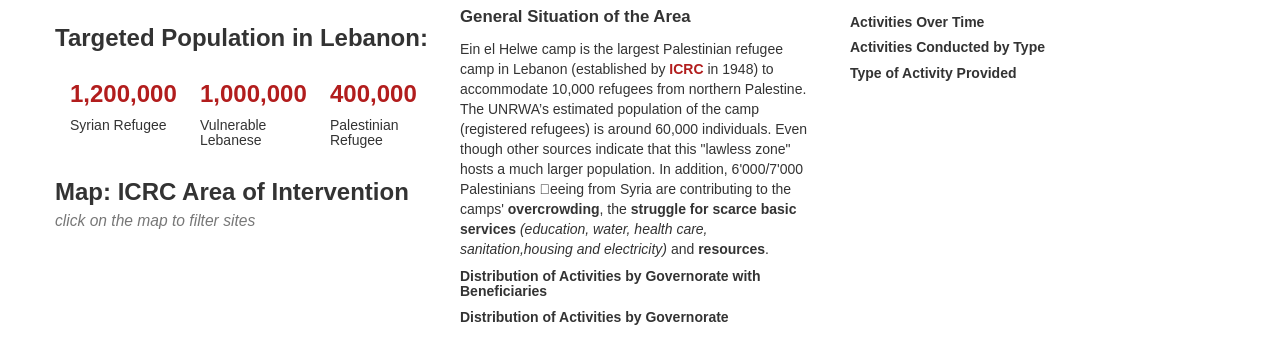
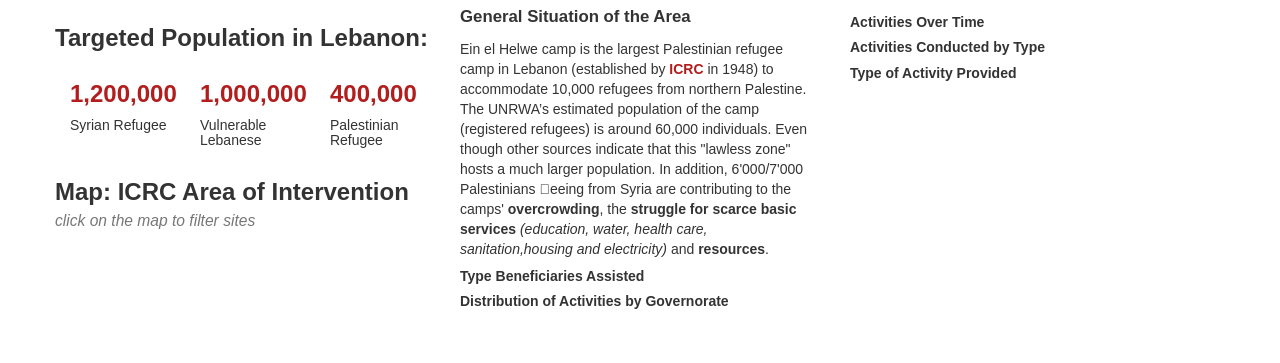
Before and after one commit to NicoleHayek/NicoleHayek.github.io, a plain HTML site: page ICRC_Dashboard/ICRC_dashboard.html in a window 1280 px wide. Shown: the part 69-432 px from the top of the page. Drawn offline with nearby package versions, Linux system fonts and the light colour scheme; a script that the page names is missing.

Commit message:
title change

```diff
--- a/ICRC_Dashboard/ICRC_dashboard.html
+++ b/ICRC_Dashboard/ICRC_dashboard.html
@@ -74,7 +74,7 @@ from Syria are contributing to the camps' <b>overcrowding</b>, the <b>struggle f
 scarce basic services</b> <i>(education, water, health care, sanitation,housing and
 electricity)</i> and <b>resources</b>.</p>
 	  <div id ="info"></div>
-	  <div id="Area"><h5><b>Distribution of Activities by Governorate with Beneficiaries</b></h5></div>
+	  <div id="Area"><h5><b>Type Beneficiaries Assisted</b></h5></div>
 	  <div id="Gov"><h5><b>Distribution of Activities by Governorate </b></h5></div>
 	  </div>
 	  <div class="col-md-4">
```
